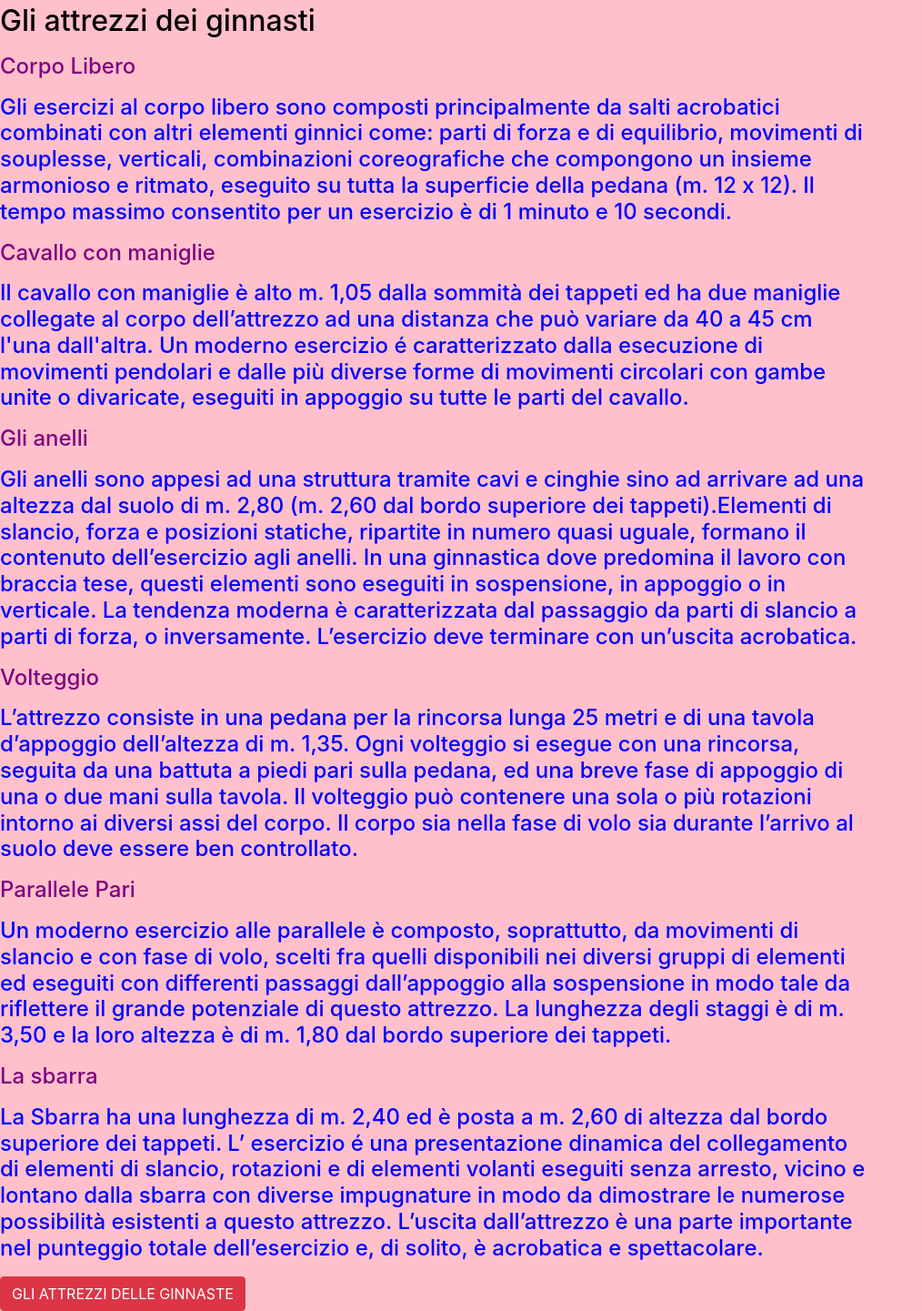
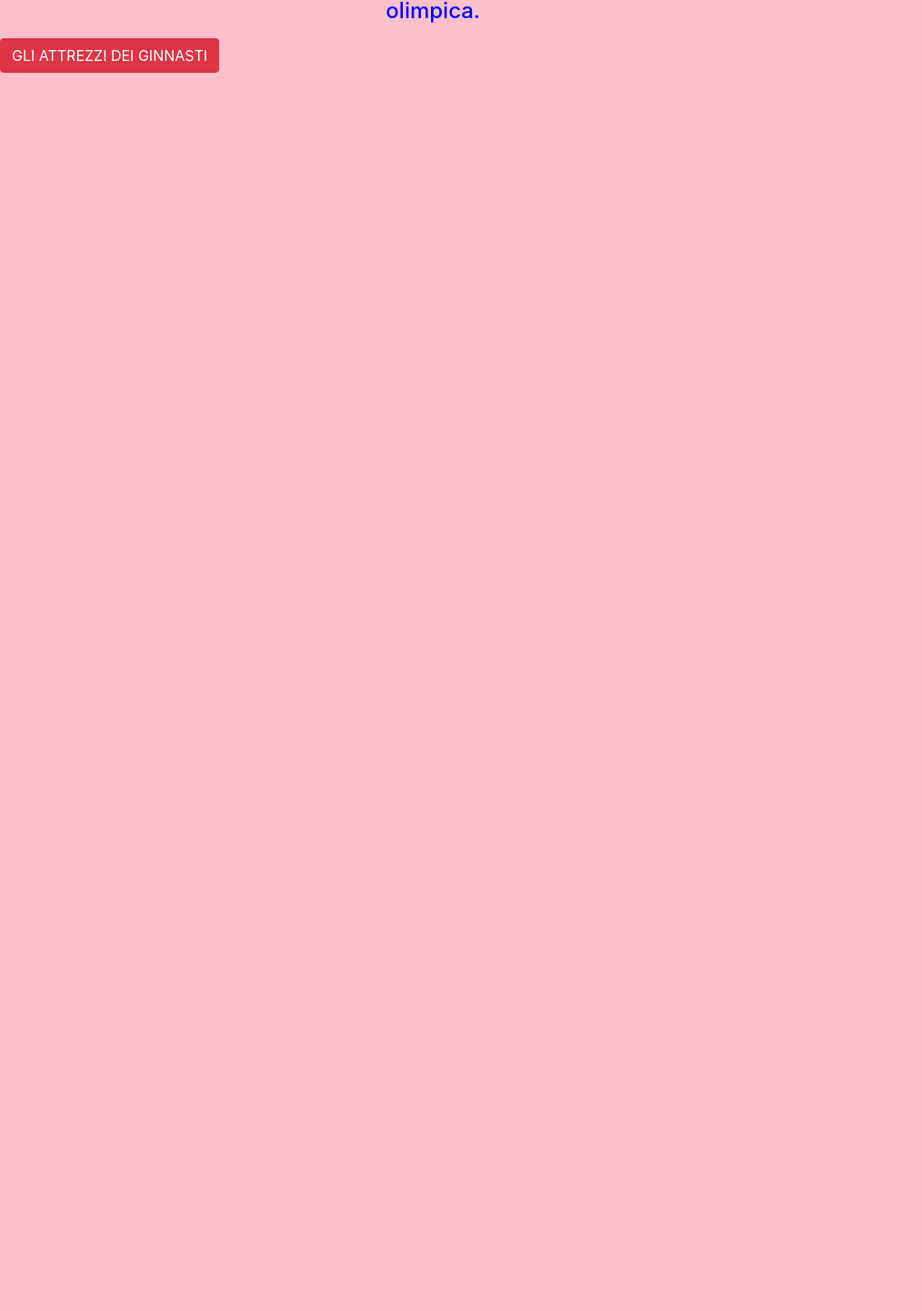
Before and after one commit to Nicole10/Nicole10.github.io, a plain HTML site: page index.html in a window 1280 px wide. Shown: the part 626-2067 px from the top of the page at 91% size, without its empty margins (0-1014 px from the left). After the commit the page ends 800 px from the top, so only its background shows below. Drawn offline with nearby package versions, Linux system fonts and the light colour scheme.

Commit message:
Update index.html

```diff
--- a/index.html
+++ b/index.html
@@ -19,51 +19,14 @@ e deve seguire un allenamento molto lungo a causa dei numerosissimi elementi di
     Tutti gli esercizi sono eseguiti individualmente, ma le classifiche sono individuali o di squadra
     (somma dei punteggi dei diversi componenti di una società o rappresentativa nazionale).
     È disciplina olimpica.</font></p></h4>
-
+    <a href="http://Nicole10.github.io/index1.html"><button type="button" class="btn btn-danger">GLI ATTREZZI DELLE GINNASTE</button></a>
 <h2><p class= "text-center"><font color="black">La ginnastica artistica maschile</font></p></h2>
 <h4><p class= "text-center"><font color="blue">Conta circa 1.800 agonisti.
 Gli attrezzi di questa specialità sono corpo libero, cavallo con maniglie, anelli, volteggio, parallele e sbarra.
 Tutti gli esercizi sono eseguiti individualmente, ma le classifiche sono individuali o di squadra
 (somma dei punteggi dei diversi componenti di una società o nazione).
 È disciplina olimpica.</font></p></h4>
-<h2><p><font color="black">Gli attrezzi dei ginnasti</font></p></h2>
-<h4><p><font color="purple">Corpo Libero</font></p></h4>
-<h4><p><font color="blue">Gli esercizi al corpo libero sono composti principalmente
-da salti acrobatici combinati con altri elementi ginnici come: parti di forza e di equilibrio, movimenti di souplesse,
-verticali, combinazioni coreografiche che compongono un insieme armonioso e ritmato,
-eseguito su tutta la superficie della pedana (m. 12 x 12).
-Il tempo massimo consentito per un esercizio è di 1 minuto e 10 secondi.</font></p></h4>
-<h4><p><font color="purple">Cavallo con maniglie</font></p></h4>
-<h4><p><font color="blue">Il cavallo con maniglie è alto m. 1,05 dalla sommità dei tappeti ed ha due maniglie
-collegate al corpo dell’attrezzo ad una distanza che può variare da 40 a 45 cm l'una dall'altra.
-Un moderno esercizio é caratterizzato dalla esecuzione di movimenti pendolari e dalle più diverse forme di movimenti circolari
-con gambe unite o divaricate, eseguiti in appoggio su tutte le parti del cavallo.</font></p></h4>
-<h4><p><font color="purple">Gli anelli</font></p></h4>
-<h4><p><font color="blue">Gli anelli sono appesi ad una struttura tramite cavi e cinghie sino ad arrivare ad una altezza
-dal suolo di m. 2,80 (m. 2,60 dal bordo superiore dei tappeti).Elementi di slancio, forza e posizioni statiche,
-ripartite in numero quasi uguale, formano il contenuto dell’esercizio agli anelli. In una ginnastica dove
-predomina il lavoro con braccia tese, questi elementi sono eseguiti in sospensione, in appoggio o in verticale.
-La tendenza moderna è caratterizzata dal passaggio da parti di slancio a parti di forza, o inversamente.
-L’esercizio deve terminare con un’uscita acrobatica.</font></p></h4>
-<h4><p><font color="purple">Volteggio</font></p></h4>
-<h4><p><font color="blue">L’attrezzo consiste in una pedana per la rincorsa lunga 25 metri e di una tavola
-d’appoggio dell’altezza di m. 1,35. Ogni volteggio si esegue con una rincorsa,
-seguita da una battuta a piedi pari sulla pedana, ed una breve fase di appoggio di una o due mani sulla tavola.
-Il volteggio può contenere una sola o più rotazioni intorno ai diversi assi del corpo.
-Il corpo sia nella fase di volo sia durante l’arrivo al suolo deve essere ben controllato.</font></p></h4>
-<h4><p><font color="purple">Parallele Pari</font></p></h4>
-<h4><p><font color="blue">Un moderno esercizio alle parallele è composto, soprattutto, da movimenti di slancio e con fase di volo,
-scelti fra quelli disponibili nei diversi gruppi di elementi ed eseguiti con differenti passaggi
-dall’appoggio alla sospensione in modo tale da riflettere il grande potenziale di questo attrezzo.
-La lunghezza degli staggi è di m. 3,50 e la loro altezza è di m. 1,80 dal bordo superiore dei tappeti.</font></p></h4>
-<h4><p><font color="purple">La sbarra</font></p></h4>
-<h4><p><font color="blue">La Sbarra ha una lunghezza di m. 2,40 ed è posta a m. 2,60 di altezza dal bordo superiore dei tappeti.
-L’ esercizio é una presentazione dinamica del collegamento di elementi di slancio,
-rotazioni e di elementi volanti eseguiti senza arresto, vicino e lontano dalla sbarra con diverse impugnature in modo da dimostrare
-le numerose possibilità esistenti a questo attrezzo.
-L’uscita dall’attrezzo è una parte importante nel punteggio totale dell’esercizio e,
-di solito, è acrobatica e spettacolare.</font></p></h4>
-<a href="http://Nicole10.github.io/index1.html"><button type="button" class="btn btn-danger">GLI ATTREZZI DELLE GINNASTE</button></a>
+ <a href="http://Nicole10.github.io/index1.html"><button type="button" class="btn btn-danger">GLI ATTREZZI DEI GINNASTI</button></a>
 
 
 
```
